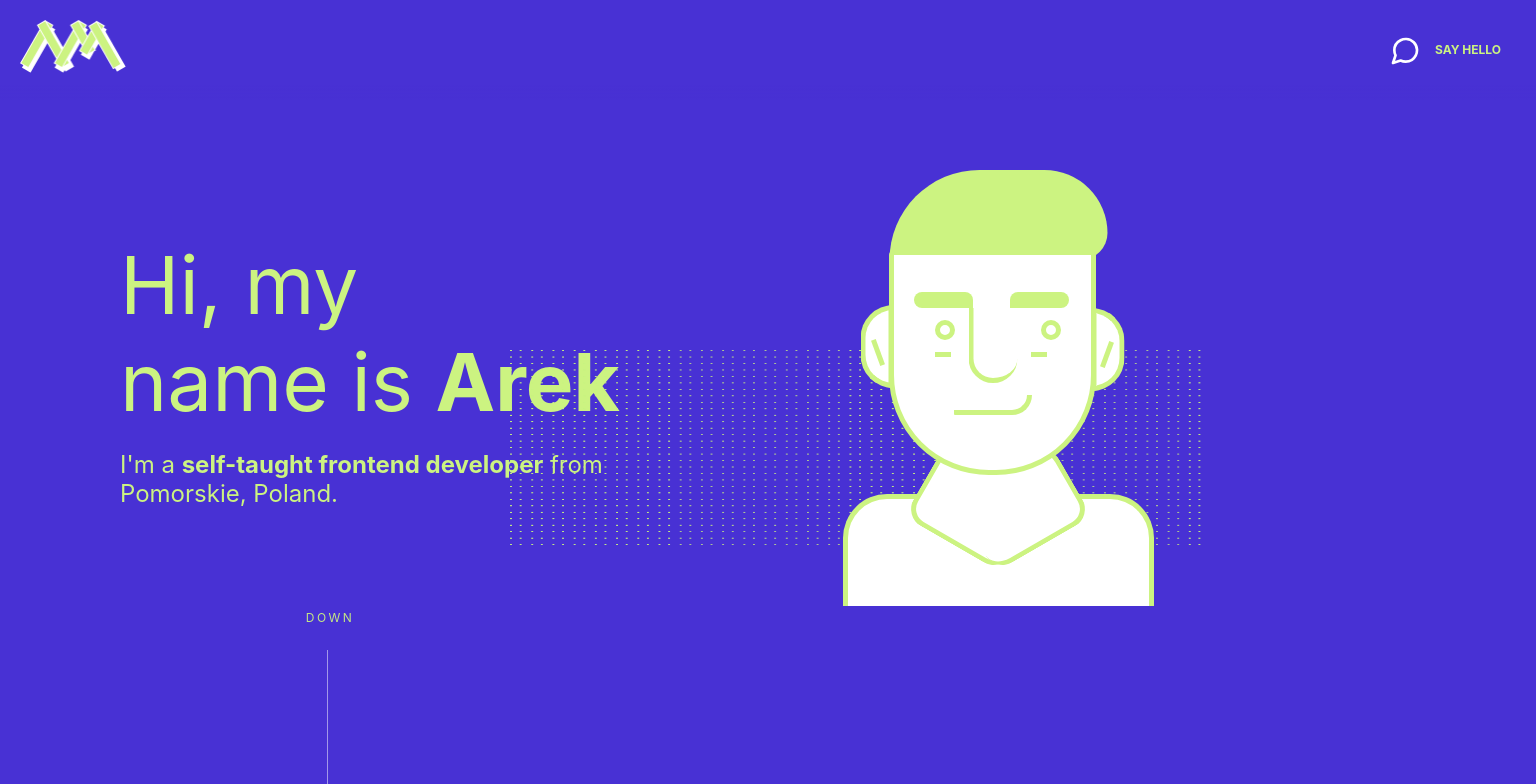
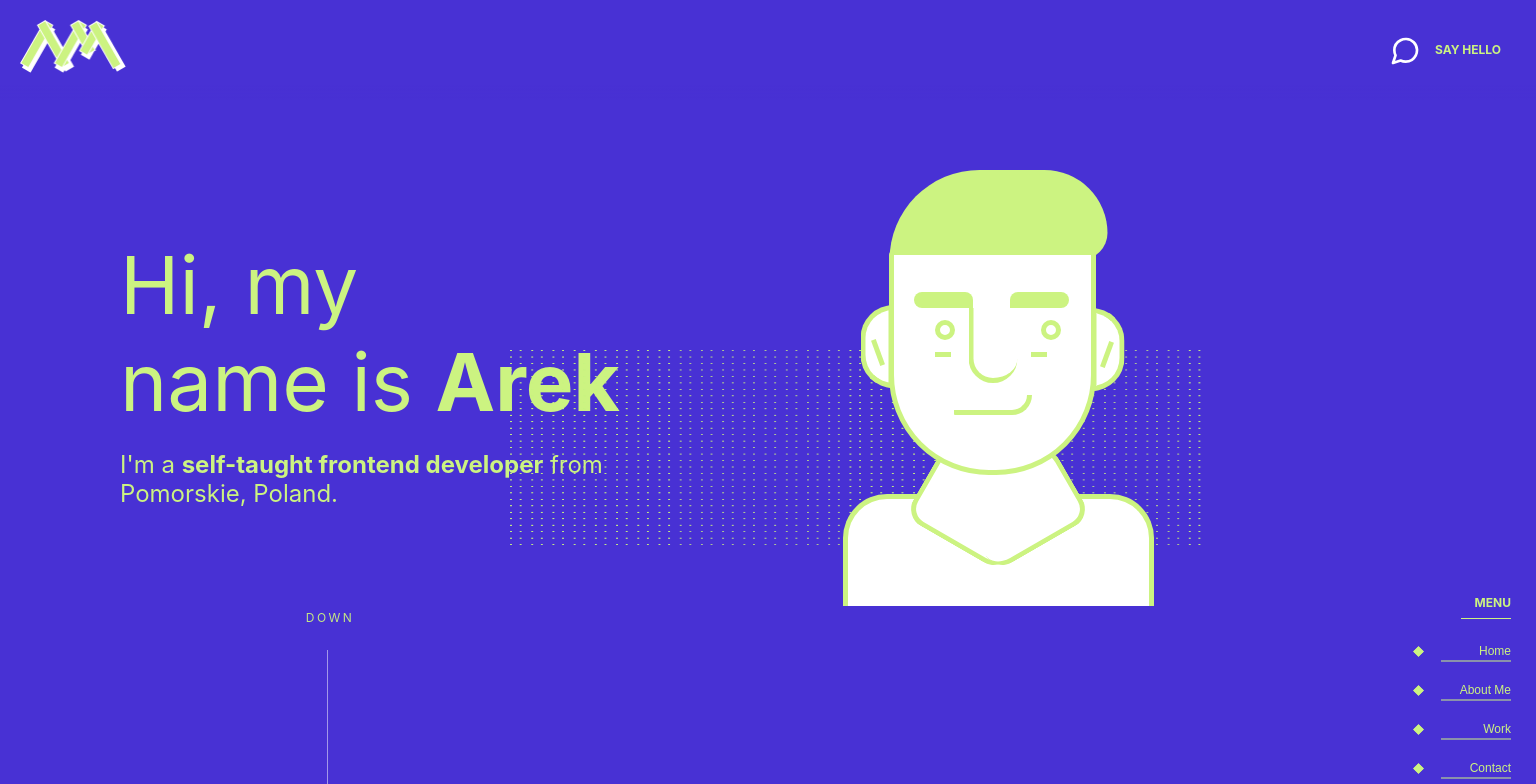
Before and after one commit to Materka11/myWeb, a React (Create React App) app: page / in a window 1536 px wide. Shown: the top 784 px of the page. Built offline with nearby package versions, Linux system fonts and the light colour scheme.

Commit message:
Add static menu for desktop view

```diff
--- a/src/components/Header.tsx
+++ b/src/components/Header.tsx
@@ -126,6 +126,31 @@ function Header({ setClassNoScroll }: NoScroll) {
 			</span>
 			<span className="scroll" />
 			<div className="scroll" />
+			<div className="menuDesktop">
+				<span className="headerMenu">MENU</span>
+				<div className="menuDesktopFixed">
+					<div className="subMenu">
+						<div className="dot" />
+						<div className="line" />
+						<button>Home</button>
+					</div>
+					<div className="subMenu">
+						<div className="dot" />
+						<div className="line" />
+						<button>About Me</button>
+					</div>
+					<div className="subMenu">
+						<div className="dot" />
+						<div className="line" />
+						<button>Work</button>
+					</div>
+					<div className="subMenu">
+						<div className="dot" />
+						<div className="line" />
+						<button>Contact</button>
+					</div>
+				</div>
+			</div>
 			<Menu classMenu={classMenu} handleClickMenu={handleClickMenu} />
 		</div>
 	);
--- a/src/styles/desktop/header.css
+++ b/src/styles/desktop/header.css
@@ -57,4 +57,58 @@
     top: 650px;
     left: 327px;
   }
+  .header .menuDesktop {
+    display: block;
+    position: absolute;
+    bottom: 55px;
+    right: 25px;
+    width: 100px;
+    height: 150px;
+  }
+  .header .menuDesktop .headerMenu {
+    font-size: 0.75rem;
+    color: #ccf381;
+    font-weight: bold;
+    border-bottom: 1px solid #ccf381;
+    text-align: right;
+    display: block;
+    padding: 0 0 7.5px;
+    margin: 0 0 20px 50px;
+  }
+  .header .menuDesktop .menuDesktopFixed {
+    position: fixed;
+    width: 100px;
+  }
+  .header .menuDesktop .menuDesktopFixed .subMenu {
+    margin: 5px 0;
+    position: relative;
+  }
+  .header .menuDesktop .menuDesktopFixed .subMenu .dot {
+    width: 15px;
+    height: 15px;
+    background-color: #ccf381;
+    border: 3px solid #ccf381;
+    box-sizing: border-box;
+    transform: rotate(45deg) scale(0.5);
+    position: absolute;
+  }
+  .header .menuDesktop .menuDesktopFixed .subMenu .line {
+    width: calc(100% - 30px);
+    height: 1px;
+    background-color: #ccf381;
+    position: absolute;
+    right: 0;
+    top: 50%;
+    transform: translate(0, -50%);
+  }
+  .header .menuDesktop .menuDesktopFixed .subMenu button {
+    display: block;
+    background-color: transparent;
+    border: none;
+    color: #ccf381;
+    font-size: 0.75rem;
+    text-align: right;
+    width: 100%;
+    padding: 0 0 20px 0;
+  }
 }/*# sourceMappingURL=header.css.map */
--- a/src/styles/desktop/header.scss
+++ b/src/styles/desktop/header.scss
@@ -70,5 +70,65 @@
 			top: 650px;
 			left: 327px;
 		}
+
+		.menuDesktop {
+			display: block;
+			position: absolute;
+			bottom: 55px;
+			right: 25px;
+			width: 100px;
+			height: 150px;
+
+			.headerMenu {
+				font-size: .75rem;
+				color: $primary-green;
+				font-weight: bold;
+				border-bottom: 1px solid $primary-green;
+				text-align: right;
+				display: block;
+				padding: 0 0 7.5px;
+				margin: 0 0 20px 50px;
+			}
+
+			.menuDesktopFixed {
+				position: fixed;
+				width: 100px;
+
+				.subMenu {
+					margin: 5px 0;
+					position: relative;
+					.dot {
+						width: 15px;
+						height: 15px;
+						background-color: $primary-green;
+						border: 3px solid $primary-green;
+						box-sizing: border-box;
+						transform: rotate(45deg) scale(0.5);
+						position: absolute;
+					}
+
+					.line {
+						width: calc(100% - 30px);
+						height: 1px;
+						background-color: $primary-green;
+						position: absolute;
+						right: 0;
+						top: 50%;
+						transform: translate(0, -50%);
+					}
+
+					button {
+						display: block;
+						background-color: transparent;
+						border: none;
+						color: $primary-green;
+						font-size: .75rem;
+						text-align: right;
+						width: 100%;
+						padding: 0 0 20px 0;
+					}
+				}
+			}
+		}
 	}
 }
--- a/src/styles/mobile/header.css
+++ b/src/styles/mobile/header.css
@@ -328,4 +328,7 @@
   position: absolute;
   top: 655px;
   left: 50%;
+}
+.header .menuDesktop {
+  display: none;
 }/*# sourceMappingURL=header.css.map */
--- a/src/styles/mobile/header.scss
+++ b/src/styles/mobile/header.scss
@@ -365,4 +365,8 @@
 		top: 655px;
 		left: 50%;
 	}
+
+	.menuDesktop {
+		display: none;
+	}
 }
```
Also changed, not shown: 2 other files (tests, documents, lock files or other folders).
